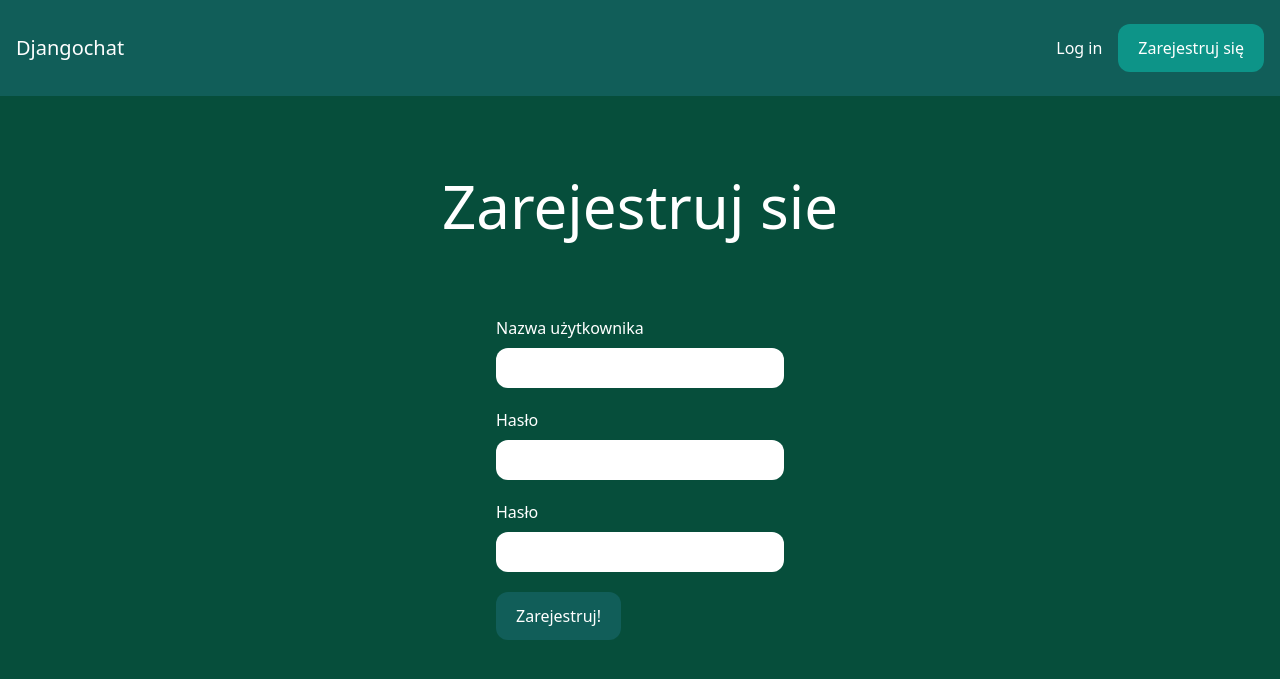
After one commit to dobravaza/Cahtbot-online, a Django app: page /signup/ in a window 1280 px wide. The commit adds this page. Shown: the top 679 px of the page. Run offline with Django 4.2, Linux system fonts and the light colour scheme; some libraries are stand-ins or nearby versions.

Commit message:
- Executed Django migration to update the database schema. - Implemented user authentication functionality to enhance security. - Made visual adjustments in the HTML templates for a more user-friendly interface. - Modified the backend to store user login credentials securely in the database.

```diff
--- /dev/null
+++ b/core/forms.py
@@ -0,0 +1,8 @@
+from django.contrib.auth.forms import UserCreationForm
+from django.contrib.auth.models import User
+
+
+class SignUpForm(UserCreationForm):
+    class Meta:
+        model = User
+        fields = Userfields = ['username', 'password','password2']
--- a/core/templates/core/index.html
+++ b/core/templates/core/index.html
@@ -3,15 +3,24 @@
 <head>
     <meta charset="UTF-8">
     <meta name="viewport" content="width=device-width, initial-scale=1.0">
-    <title>Djangochat</title>
+    <title>{%block title %} {% endblock %} Djangochat</title>
 
-    <script src="https://cdn.tailwindscss.com"></script>
-</head>
-<body class="bg-teal-600">
+  <script src="https://cdn.tailwindcss.com"></script></head>
+<body class="bg-emerald-900">
     <nav class="flex items-center justify-between px-4 py-6 bg-teal-800">
         <div>
             <a href="" class="text-xl text-white">Djangochat</a>
         </div>
+
+        <div class="flex items-center space-x-4">
+            <a href="/login/" class="text-white hover:text-gray-200">Log in</a>
+
+            <a href="/signup/" class="px-5 py-3 rounded-xl text-white bg-teal-600 hover:bg-teal700">Zarejestruj się</a>
+        </div>
     </nav>
+
+    {% block content %}
+    {% endblock %}
+
 </body>
 </html>
--- /dev/null
+++ b/core/templates/core/signup.html
@@ -0,0 +1,37 @@
+{% extends 'core/index.html' %}
+
+{% block title %} Signup | {% endblock %}
+
+{% block content %}
+<div class="p-10 lg:p-20 text-center">
+    <h1 class="text-3xl lg:text-6xl text-white">Zarejestruj sie</h1>
+
+</div>
+
+<form method="post" action="" class="lg:w-1/4 px-4 mx-auto">
+    {% csrf_token %}
+    <div class="mb-5">
+        <label class="text-white">Nazwa użytkownika</label>
+        <input type="text " name="username" class="w-full mt-2 px-4 py-2 rounded-xl">
+    </div>
+        <div class="mb-5">
+        <label class="text-white">Hasło</label>
+        <input type="password" name="password1" class="w-full mt-2 px-4 py-2 rounded-xl">
+    </div>    <div class="mb-5">
+        <label class="text-white">Hasło</label>
+        <input type="password" name="password2" class="w-full mt-2 px-4 py-2 rounded-xl">
+    </div>
+
+    {% if form.errors %}
+        {% for firled in form %}
+            {% for error in field.errors %}
+                <div class="mb-5 p-4 rounded-xl bg-red-300 text-white">
+                    <p > {{error|escape}}</p>
+                </div>
+            {% endfor %}
+        {% endfor %}
+    {% endif %}
+    <button class="px-5 py-3 rounded-xl text-white bg-teal-800 hover:bg-teal-700">Zarejestruj!</button>
+</form>
+
+{%endblock%}
--- a/core/urls.py
+++ b/core/urls.py
@@ -6,4 +6,6 @@ from . import views
 
 urlpatterns = [
     path('', views.frontpage, name='frontpage'),
+    path('signup/', views.signup, name='signup'),
+
 ]
--- a/core/views.py
+++ b/core/views.py
@@ -1,6 +1,22 @@
-from django.shortcuts import render
+from django.contrib.auth import login
+from django.shortcuts import render, redirect
+
+from .forms import SignUpForm
 
 
 # Create your views here.
 def frontpage(request):
-    return render(request, 'core/index.html')
+    return render(request, 'core/frontpage.html')
+
+
+def signup(request):
+    if request.method == 'POST':
+        form = SignUpForm(request.POST)
+        if form.is_valid():
+            user = form.save()
+            login(request, user)
+            return redirect('frontpage')
+    else:
+        form = SignUpForm()
+
+    return render(request, 'core/signup.html', {'form': form})
```
Also changed, not shown: core/templates/core/frontpage.html (added, +7 -0 lines), db.sqlite3.
